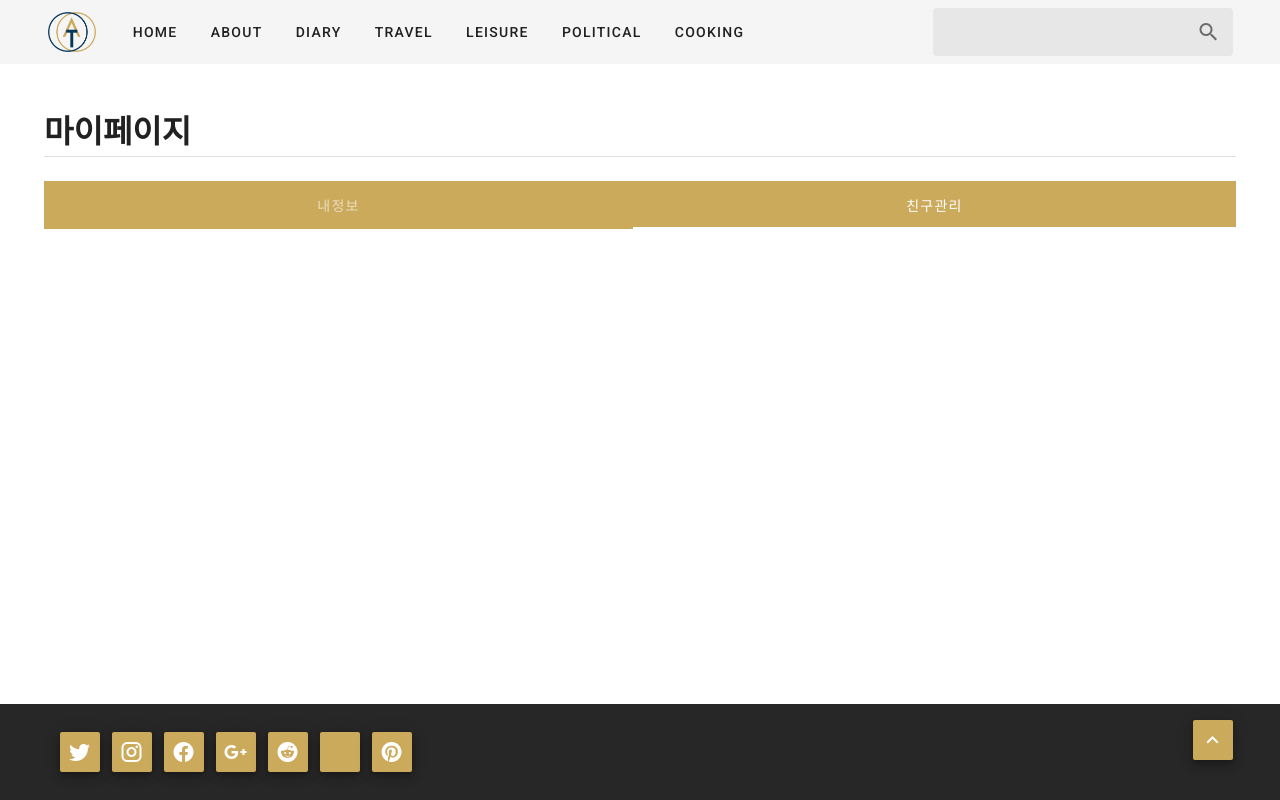
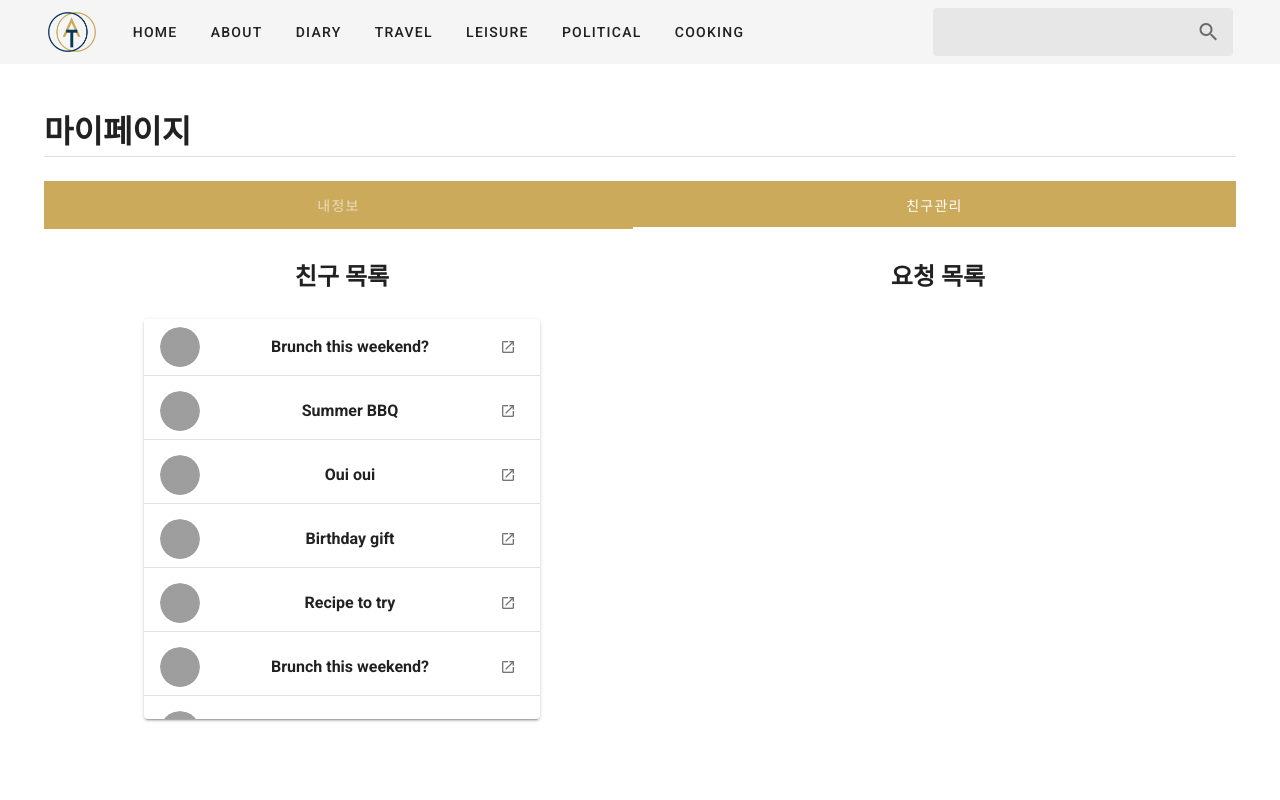
Before and after one commit to junsoodark/-sssafy-special-PJT, a Vue app in the folder bighero6-vue/: page /mypage in a window 1280 px wide. Both pictures are taken after a click on the tab "친구관리". Shown: the top 800 px of the page. Built offline with nearby package versions, Linux system fonts and the light colour scheme; grey boxes are pictures that could not be loaded.

Commit message:
S03P22A107-27 | Add friendList

```diff
--- /dev/null
+++ b/bighero6-vue/src/components/mypage/Friend.vue
@@ -0,0 +1,132 @@
+<template>
+<div id ="friend">
+  <div id = "friendList">
+      <h2>친구 목록</h2><br>
+
+    <v-card
+
+      max-width="400"
+      class="mx-auto"
+    >
+      <v-virtual-scroll
+        :items="items"
+        height="400"
+        item-height="64"
+      >
+        <template v-slot="{ item }">
+          <v-list-item >
+            <v-list-item-avatar>
+                <img :src="item.avatar">
+              </v-list-item-avatar>
+
+            <v-list-item-content>
+              <v-list-item-title>
+                 <strong>{{ item.title }}</strong>
+              </v-list-item-title>
+            </v-list-item-content>
+
+            <v-list-item-action>
+              <v-icon small>mdi-open-in-new</v-icon>
+            </v-list-item-action>
+          </v-list-item>
+
+          <v-divider></v-divider>
+        </template>
+      </v-virtual-scroll>
+    </v-card>
+  </div>
+  <div id="requestList">
+      <h2>요청 목록</h2>
+
+  </div>
+</div>
+</template>
+
+<script>
+  export default {
+    data () {
+      return {
+           items: [
+        {
+          avatar: 'https://cdn.vuetifyjs.com/images/lists/1.jpg',
+          title: 'Brunch this weekend?',
+        },
+        {
+          avatar: 'https://cdn.vuetifyjs.com/images/lists/2.jpg',
+          title: 'Summer BBQ',
+        },
+
+        {
+          avatar: 'https://cdn.vuetifyjs.com/images/lists/3.jpg',
+          title: 'Oui oui',
+        },
+
+        {
+          avatar: 'https://cdn.vuetifyjs.com/images/lists/4.jpg',
+          title: 'Birthday gift',
+        },
+
+        {
+          avatar: 'https://cdn.vuetifyjs.com/images/lists/5.jpg',
+          title: 'Recipe to try',
+        },
+         {
+          avatar: 'https://cdn.vuetifyjs.com/images/lists/1.jpg',
+          title: 'Brunch this weekend?',
+        },
+        {
+          avatar: 'https://cdn.vuetifyjs.com/images/lists/2.jpg',
+          title: 'Summer BBQ',
+        },
+
+        {
+          avatar: 'https://cdn.vuetifyjs.com/images/lists/3.jpg',
+          title: 'Oui oui',
+        },
+
+        {
+          avatar: 'https://cdn.vuetifyjs.com/images/lists/4.jpg',
+          title: 'Birthday gift',
+        },
+
+        {
+          avatar: 'https://cdn.vuetifyjs.com/images/lists/5.jpg',
+          title: 'Recipe to try',
+        }
+      ],
+      }
+    },
+    methods: {
+
+    },
+    computed: {
+       items () {
+        return Array.from({ length: this.length }, (k, v) => v + 1)
+      },
+      length () {
+        return 30
+      },
+    },
+
+  }
+</script>
+
+<style>
+#friend{
+    width:100%;
+    display: inline-block;
+
+}
+#friend > div{
+    width: 50%;
+    height: 600px;
+    text-align: center;
+    padding: 30px 100px;
+}
+  #friendList{
+    float: left;
+}
+ #requestList{
+    float: left;
+}
+</style>
--- a/bighero6-vue/src/components/mypage/Profile.vue
+++ b/bighero6-vue/src/components/mypage/Profile.vue
@@ -41,7 +41,9 @@
     data () {
       return {
         nickName : "빅히어로",
-        email:"bigHero@naver.com"
+        email:"bigHero@naver.com",
+        imgSrc:"",
+        file:""
       }
     },
     methods: {
@@ -58,7 +60,8 @@
       this.imgSrc=null;
       this.$refs.imageInput.value="";
     },
-    }
+    },
+
   }
 </script>
 
--- a/bighero6-vue/src/views/MyPage.vue
+++ b/bighero6-vue/src/views/MyPage.vue
@@ -25,7 +25,7 @@
             <Profile/>
         </div>
         <div v-else>
-
+            <Friend/>
         </div>
         </v-card>
       </v-tab-item>
@@ -37,7 +37,7 @@
   export default {
  components: {
     Profile: () => import('@/components/mypage/Profile'),
-   /*  Friend: () => import('@/components/mypage/Friend'), */
+     Friend: () => import('@/components/mypage/Friend'),
       },
     data () {
       return {
```
